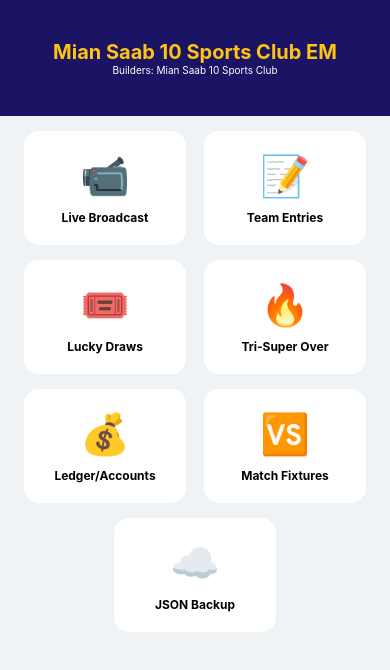
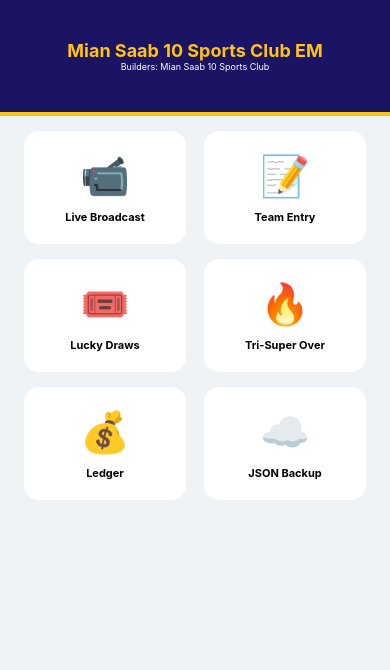
Before and after one commit to muhammadali03411728701-maker/MianSaabApp, a React Native app: screen / in a window 390 px wide. Shown: the top 670 px of the page. Built offline with nearby package versions, Linux system fonts and the light colour scheme.

Commit message:
Update App.js

```diff
--- a/App.js
+++ b/App.js
@@ -1,97 +1,142 @@
-// --- MIAN SAAB 10 SPORTS CLUB EM (FINAL MASTER SCRIPT) ---
-// Builders: Builders Mian Saab 10 Sports Club
+import React, { useState, useEffect, useRef } from 'react';
+import {
+  StyleSheet, Text, View, TouchableOpacity, ScrollView,
+  TextInput, Alert, FlatList, Dimensions, Image
+} from 'react-native';
+import AsyncStorage from '@react-native-async-storage/async-storage';
+import { NodeCameraView } from 'react-native-nodemediaclient';
+import { Video } from 'expo-av'; // Stable Video Engine for Review
+import * as ImagePicker from 'expo-image-picker';
 
-import React, { useState, useEffect } from 'react';
-import { StyleSheet, Text, View, TouchableOpacity, ScrollView, TextInput, Alert, Dimensions } from 'react-native';
-import AsyncStorage from '@react-native-async-storage/async-storage';
-import { NodeCameraView } from 'react-native-nodemediaclient'; // Direct Streaming Engine
+const { width, height } = Dimensions.get('window');
 
 export default function App() {
-  // 1. DASHBOARD & SETTINGS
-  const [screen, setScreen] = useState('menu');
-  const [clubName, setClubName] = useState("Mian Saab 10 Sports Club EM");
-  const [eventNo, setEventNo] = useState("73");
-  const [streamUrl, setStreamUrl] = useState(""); // 7:30 PM Point: YouTube/FB URL field
+  // --- 1. CORE STATES ---
+  const [screen, setScreen] = useState('home');
+  const [clubName] = useState("Mian Saab 10 Sports Club EM");
+  const [eventNo] = useState("73");
+  const [teams, setTeams] = useState([]);
+  const [score, setScore] = useState({ r: 0, w: 0, b: 0 });
+  const [decision, setDecision] = useState(null);
+  const [isReviewing, setIsReviewing] = useState(false);
+  const [streamUrl, setStreamUrl] = useState("");
 
-  // 2. MATCH & INNINGS LOGIC (7:30 PM Update)
-  const [teamA, setTeamA] = useState("");
-  const [teamB, setTeamB] = useState("");
-  const [innings, setInnings] = useState(1);
-  const [score, setScore] = useState(0);
-  const [target, setTarget] = useState(0);
-  const [winner, setWinner] = useState(null);
+  // --- 2. TEAM ENTRY STATE ---
+  const [tName, setTName] = useState('');
+  const [tOwner, setTOwner] = useState('');
+  const [tAddr, setTAddr] = useState('');
+  const [tFee, setTFee] = useState('');
+  const [tPaid, setTPaid] = useState('');
+  const [tImg, setTImg] = useState(null);
 
-  // 3. FINANCIAL LEDGER (Accounts/Pending)
-  const [teamsList, setTeamsList] = useState([]);
-  const [entryForm, setEntryForm] = useState({ name: '', owner: '', addr: '', total: '', paid: '' });
-
-  // --- Functions ---
-  const saveTeam = async () => {
-    const pending = (parseFloat(entryForm.total) || 0) - (parseFloat(entryForm.paid) || 0);
-    const newTeam = { ...entryForm, id: Date.now().toString(), pending: pending };
-    setTeamsList([...teamsList, newTeam]);
-    Alert.alert("Saved", `Team: ${entryForm.name} | Status: ${pending <= 0 ? 'Nil' : pending}`);
+  // --- 3. FUNCTIONS ---
+  const pickImage = async () => {
+    let res = await ImagePicker.launchImageLibraryAsync({
+      mediaTypes: ImagePicker.MediaTypeOptions.Images,
+      allowsEditing: true, aspect: [1, 1], quality: 0.5,
+    });
+    if (!res.canceled) setTImg(res.assets[0].uri);
   };
 
-  // --- Lucky Draws & Tri-Super Over Space ---
-  const runLuckyDraw = (name) => Alert.alert("Lucky Draw", `${name} advanced via Parchi!`);
+  const saveTeam = async () => {
+    const pend = (parseFloat(tFee) || 0) - (parseFloat(tPaid) || 0);
+    const newTeam = { id: Date.now().toString(), name: tName, owner: tOwner, pending: pend, img: tImg };
+    const updatedTeams = [...teams, newTeam];
+    setTeams(updatedTeams);
+    await AsyncStorage.setItem('mian_saab_db', JSON.stringify(updatedTeams));
+    Alert.alert("Success", `Team Saved! Status: ${pend <= 0 ? 'Nil' : pend}`);
+    setTName(''); setTOwner(''); setTImg(null);
+  };
 
-  return (
-    <View style={styles.container}>
-      {/* BRANDING HEADER */}
+  const applyDecision = (type, color) => {
+    setDecision({ type, color });
+    setIsReviewing(false);
+    setTimeout(() => setDecision(null), 4000);
+  };
+
+  // --- 4. UI SCREENS ---
+  const Header = () => (
     <View style={styles.header}>
       <Text style={styles.clubTitle}>{clubName}</Text>
       <Text style={styles.builder}>Builders: Mian Saab 10 Sports Club</Text>
     </View>
+  );
 
-      {screen === 'menu' && (
+  return (
+    <View style={styles.container}>
+      <Header />
+
+      {screen === 'home' ? (
         <ScrollView contentContainerStyle={styles.grid}>
           <MenuCard t="Live Broadcast" i="📹" onPress={() => setScreen('live')} />
-          <MenuCard t="Team Entries" i="📝" onPress={() => setScreen('entry')} />
-          <MenuCard t="Lucky Draws" i="🎟️" onPress={() => setScreen('lucky')} />
-          <MenuCard t="Tri-Super Over" i="🔥" onPress={() => setScreen('tri')} />
-          <MenuCard t="Ledger/Accounts" i="💰" onPress={() => setScreen('ledger')} />
-          <MenuCard t="Match Fixtures" i="🆚" onPress={() => setScreen('fixtures')} />
-          <MenuCard t="JSON Backup" i="☁️" onPress={() => Alert.alert("Data Safe", "Backup synced with Drive")} />
+          <MenuCard t="Team Entry" i="📝" onPress={() => setScreen('entry')} />
+          <MenuCard t="Lucky Draws" i="🎟️" onPress={() => Alert.alert("Lucky Draw", "Qualified via Parchi!")} />
+          <MenuCard t="Tri-Super Over" i="🔥" onPress={() => Alert.alert("Tri-Super Over", "Ready for 3 Teams!")} />
+          <MenuCard t="Ledger" i="💰" onPress={() => setScreen('ledger')} />
+          <MenuCard t="JSON Backup" i="☁️" onPress={() => Alert.alert("Backup", "Copy to Google Drive")} />
         </ScrollView>
-      )}
+      ) : (
+        <View style={{flex: 1}}>
+          <TouchableOpacity onPress={() => setScreen('home')} style={styles.backBtn}><Text>← Exit</Text></TouchableOpacity>
 
-      {/* 7:30 PM Point: LIVE SCREEN WITH URL INPUT */}
+          {/* LIVE STREAM & REVIEW SCREEN */}
           {screen === 'live' && (
-        <View style={styles.liveContainer}>
-          <TextInput
-            placeholder="Paste YouTube/FB Stream URL here"
-            style={styles.urlInput}
-            onChangeText={setStreamUrl}
-            value={streamUrl}
-          />
+            <View style={styles.full}>
               <NodeCameraView
                 style={styles.camera}
-            outputUrl={streamUrl}
+                outputUrl={streamUrl || "rtmp://a.rtmp.youtube.com/live2/KEY"}
                 camera={{cameraId: 1}}
                 autopreview={true}
               />
-          {/* Innings & Target Overlay */}
+
+              {/* Overlay Scoreboard */}
               <View style={styles.scoreOverlay}>
-            <Text style={styles.inningsTag}>{innings === 1 ? "First Team Batting" : "Chasing Target"}</Text>
-            <Text style={styles.scoreText}>{score} Runs</Text>
-            {innings === 2 && <Text style={styles.targetText}>Target: {target}</Text>}
+                <Text style={styles.ovText}>Event #{eventNo} | {clubName}</Text>
+                <Text style={styles.ovScore}>{score.r}/{score.w} ({Math.floor(score.b/6)}.{score.b%6})</Text>
               </View>
-          <TouchableOpacity onPress={() => setScreen('menu')} style={styles.backBtn}><Text>Back</Text></TouchableOpacity>
+
+              {decision && (
+                <View style={[styles.decBox, {backgroundColor: decision.color}]}>
+                  <Text style={styles.decText}>{decision.type}</Text>
+                </View>
+              )}
+
+              {/* Controls */}
+              <View style={styles.liveControls}>
+                 <TouchableOpacity style={styles.ctrl} onPress={() => setIsReviewing(true)}><Text>Review</Text></TouchableOpacity>
+                 <TouchableOpacity style={styles.ctrl} onPress={() => setScore({...score, r: score.r+4, b: score.b+1})}><Text>4</Text></TouchableOpacity>
+                 <TouchableOpacity style={styles.ctrl} onPress={() => setScore({...score, r: score.r+6, b: score.b+1})}><Text>6</Text></TouchableOpacity>
+                 <TouchableOpacity style={[styles.ctrl, {backgroundColor: 'red'}]} onPress={() => applyDecision('OUT', 'red')}><Text style={{color:'white'}}>W</Text></TouchableOpacity>
+              </View>
+
+              {isReviewing && (
+                <View style={styles.reviewPop}>
+                   <Text style={{fontWeight:'bold', color:'red'}}>SLOW-MO REVIEW MODE</Text>
+                   <View style={styles.row}>
+                      <TouchableOpacity onPress={() => applyDecision('NOT OUT', 'green')} style={styles.decBtn}><Text>NOT OUT</Text></TouchableOpacity>
+                      <TouchableOpacity onPress={() => applyDecision('DEAD BALL', 'grey')} style={styles.decBtn}><Text>DEAD</Text></TouchableOpacity>
+                      <TouchableOpacity onPress={() => setIsReviewing(false)} style={styles.decBtn}><Text>Close</Text></TouchableOpacity>
+                   </View>
+                </View>
+              )}
             </View>
           )}
 
           {/* TEAM ENTRY SCREEN */}
           {screen === 'entry' && (
             <ScrollView style={styles.padding}>
-          <Text style={styles.title}>Team Entry (Event #{eventNo})</Text>
-          <TextInput placeholder="Team Name" style={styles.input} onChangeText={v => setEntryForm({...entryForm, name: v})} />
-          <TextInput placeholder="Owner" style={styles.input} onChangeText={v => setEntryForm({...entryForm, owner: v})} />
-          <TextInput placeholder="Total Entry Fee" style={styles.input} keyboardType="numeric" onChangeText={v => setEntryForm({...entryForm, total: v})} />
-          <TextInput placeholder="Paid Amount" style={styles.input} keyboardType="numeric" onChangeText={v => setEntryForm({...entryForm, paid: v})} />
-          <TouchableOpacity style={styles.saveBtn} onPress={saveTeam}><Text style={{color:'white'}}>Register Team</Text></TouchableOpacity>
-          <TouchableOpacity onPress={() => setScreen('menu')}><Text style={{marginTop:20, textAlign:'center'}}>Go Back</Text></TouchableOpacity>
+              <Text style={styles.title}>Team Registration</Text>
+              <TouchableOpacity onPress={pickImage} style={styles.imageBox}>
+                {tImg ? <Image source={{uri: tImg}} style={styles.fullImg} /> : <Text>+ Add Photo</Text>}
+              </TouchableOpacity>
+              <TextInput placeholder="Team Name" style={styles.input} onChangeText={setTName} />
+              <TextInput placeholder="Owner Name" style={styles.input} onChangeText={setTOwner} />
+              <TextInput placeholder="Total Fee" style={styles.input} keyboardType="numeric" onChangeText={setTFee} />
+              <TextInput placeholder="Paid Amount" style={styles.input} keyboardType="numeric" onChangeText={setTPaid} />
+              <TouchableOpacity style={styles.saveBtn} onPress={saveTeam}><Text style={{color:'white', fontWeight:'bold'}}>CONFIRM ENTRY</Text></TouchableOpacity>
             </ScrollView>
+          )}
+        </View>
       )}
     </View>
   );
@@ -106,22 +151,29 @@ const MenuCard = ({t, i, onPress}) => (
 
 const styles = StyleSheet.create({
   container: { flex: 1, backgroundColor: '#f0f3f5' },
-  header: { backgroundColor: '#1B1464', padding: 40, alignItems: 'center' },
-  clubTitle: { color: '#FFC312', fontSize: 20, fontWeight: 'bold' },
-  builder: { color: 'white', fontSize: 10 },
+  header: { backgroundColor: '#1B1464', padding: 40, alignItems: 'center', borderBottomWidth: 4, borderBottomColor: '#FFC312' },
+  clubTitle: { color: '#FFC312', fontSize: 18, fontWeight: 'bold', textAlign: 'center' },
+  builder: { color: 'white', fontSize: 9 },
   grid: { flexDirection: 'row', flexWrap: 'wrap', justifyContent: 'space-around', padding: 15 },
   card: { width: '45%', backgroundColor: 'white', padding: 20, borderRadius: 15, marginBottom: 15, alignItems: 'center', elevation: 5 },
-  cardT: { fontWeight: 'bold', fontSize: 12, marginTop: 10, textAlign: 'center' },
-  liveContainer: { flex: 1, backgroundColor: 'black' },
-  urlInput: { backgroundColor: 'white', padding: 10, margin: 10, borderRadius: 5 },
-  camera: { flex: 1 },
-  scoreOverlay: { position: 'absolute', top: 100, left: 20, backgroundColor: 'rgba(0,0,0,0.6)', padding: 15, borderRadius: 10 },
-  inningsTag: { color: '#FFC312', fontWeight: 'bold', fontSize: 10 },
-  scoreText: { color: 'white', fontSize: 35, fontWeight: 'bold' },
-  targetText: { color: '#2ecc71', fontWeight: 'bold' },
-  backBtn: { position: 'absolute', bottom: 30, left: 20, backgroundColor: 'red', padding: 10, borderRadius: 5 },
-  padding: { padding: 40 },
-  title: { fontSize: 22, fontWeight: 'bold', marginBottom: 20, color: '#1B1464' },
+  cardT: { fontWeight: 'bold', fontSize: 11, marginTop: 10, textAlign: 'center' },
+  full: { flex: 1 },
+  camera: { flex: 1, backgroundColor: 'black' },
+  scoreOverlay: { position: 'absolute', top: 50, left: 20, backgroundColor: 'rgba(0,0,0,0.6)', padding: 15, borderRadius: 10 },
+  ovText: { color: '#FFC312', fontSize: 10 },
+  ovScore: { color: 'white', fontSize: 32, fontWeight: 'bold' },
+  liveControls: { position: 'absolute', bottom: 20, width: '100%', flexDirection: 'row', justifyContent: 'space-around' },
+  ctrl: { backgroundColor: 'white', padding: 15, borderRadius: 10, width: 70, alignItems: 'center' },
+  decBox: { position: 'absolute', top: '35%', width: '100%', padding: 40, alignItems: 'center' },
+  decText: { fontSize: 60, fontWeight: 'bold', color: 'white' },
+  reviewPop: { position: 'absolute', bottom: 100, width: '100%', backgroundColor: 'white', padding: 20 },
+  row: { flexDirection: 'row', justifyContent: 'space-around', marginTop: 15 },
+  decBtn: { backgroundColor: '#ddd', padding: 10, borderRadius: 5 },
+  padding: { padding: 30 },
+  title: { fontSize: 20, fontWeight: 'bold', marginBottom: 20, color: '#1B1464' },
   input: { borderBottomWidth: 1, borderColor: '#ccc', marginBottom: 20, padding: 10 },
-  saveBtn: { backgroundColor: '#27ae60', padding: 15, borderRadius: 10, alignItems: 'center' }
+  imageBox: { width: 100, height: 100, backgroundColor: '#eee', borderRadius: 50, justifyContent: 'center', alignItems: 'center', alignSelf: 'center', marginBottom: 20, overflow: 'hidden' },
+  fullImg: { width: '100%', height: '100%' },
+  saveBtn: { backgroundColor: '#27ae60', padding: 15, borderRadius: 10, alignItems: 'center' },
+  backBtn: { marginTop: 50, marginLeft: 20, fontWeight: 'bold' }
 });
```
Lines whose indentation alone changed are shown as unchanged.
